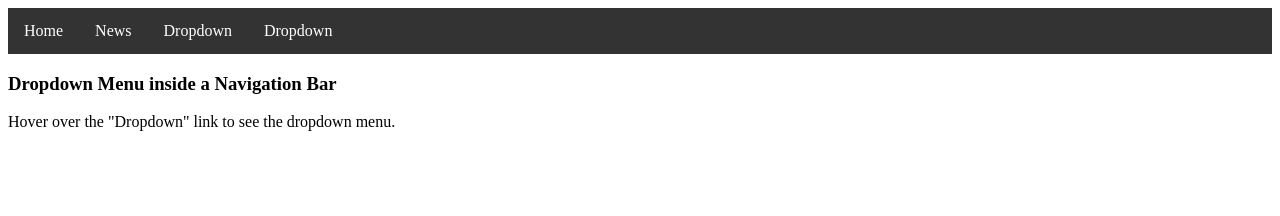
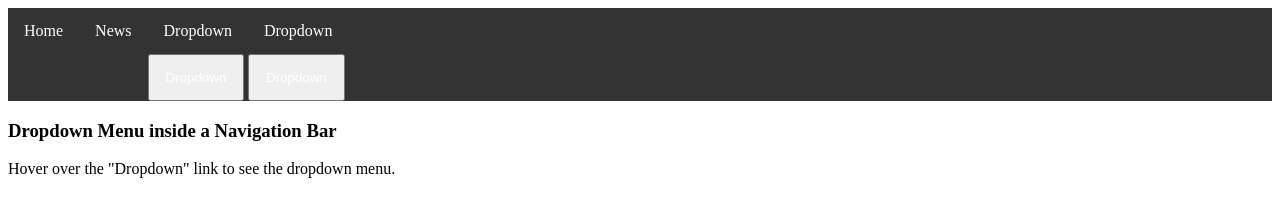
Before and after one commit to Belickade/AdrenalineDocs, a plain HTML site: page index.html in a window 1280 px wide. Drawn offline with Linux system fonts and the light colour scheme.

Commit message:
Update index.html

```diff
--- a/index.html
+++ b/index.html
@@ -61,13 +61,17 @@ li.dropdown {
   <li><a href="#news">News</a></li>
   <li class="dropdown">
     <a href="javascript:void(0)" class="dropbtn">Dropdown</a>
-    <div class="dropdown-content">
+    <div class="dropdown">
+  <button onclick="myFunction()" class="dropbtn">Dropdown</button>
+  <div id="myDropdown" class="dropdown-content">
     <a href="#">Link 1</a>
     <a href="#">Link 2</a>
     <a href="#">Link 3</a>
       <li class="dropdown">
     <a href="javascript:void(0)" class="dropbtn">Dropdown</a>
-    <div class="dropdown-content">
+    <div class="dropdown">
+  <button onclick="myFunction()" class="dropbtn">Dropdown</button>
+  <div id="myDropdown" class="dropdown-content">
     <a href="#">Link 1</a>
     <a href="#">Link 2</a>
     <a href="#">Link 3</a>
```
Lines whose indentation alone changed are shown as unchanged.
